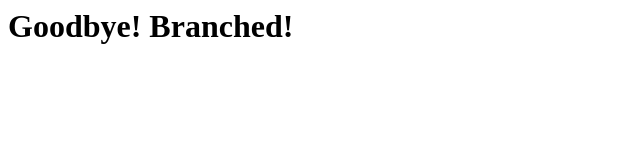
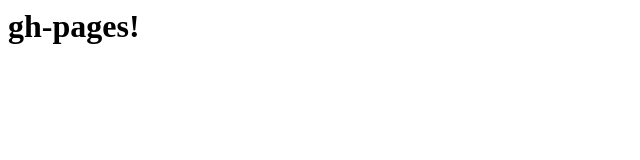
Before and after one commit to nathdobson/website, a plain HTML site: page index.html in a window 1280 px wide. Shown: the whole page, without its empty margins (0-640 px from the left). Drawn offline with Linux system fonts and the light colour scheme.

Commit message:
Edit gh-pages

```diff
--- a/index.html
+++ b/index.html
@@ -2,5 +2,5 @@
 <head>
 </head>
 <body>
-<h1> Goodbye! Branched!  </h1>
+<h1> gh-pages!  </h1>
 </body>
```
